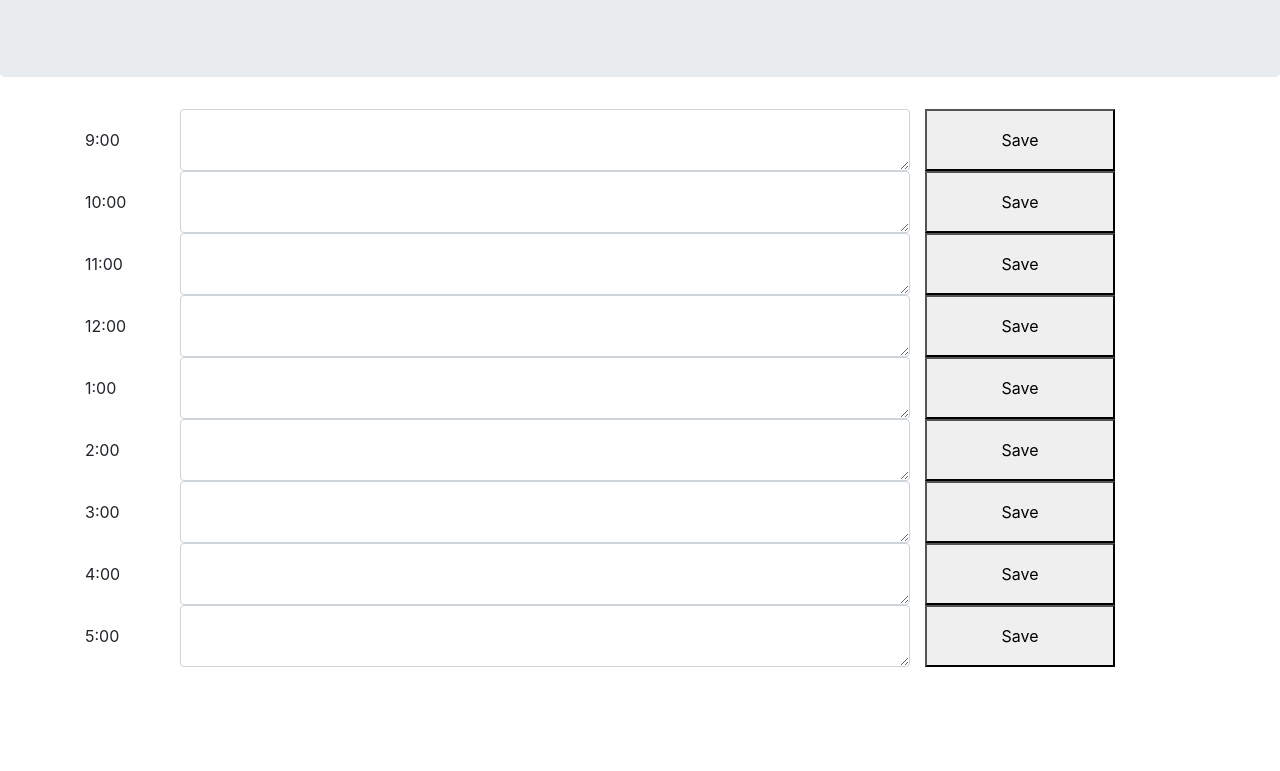
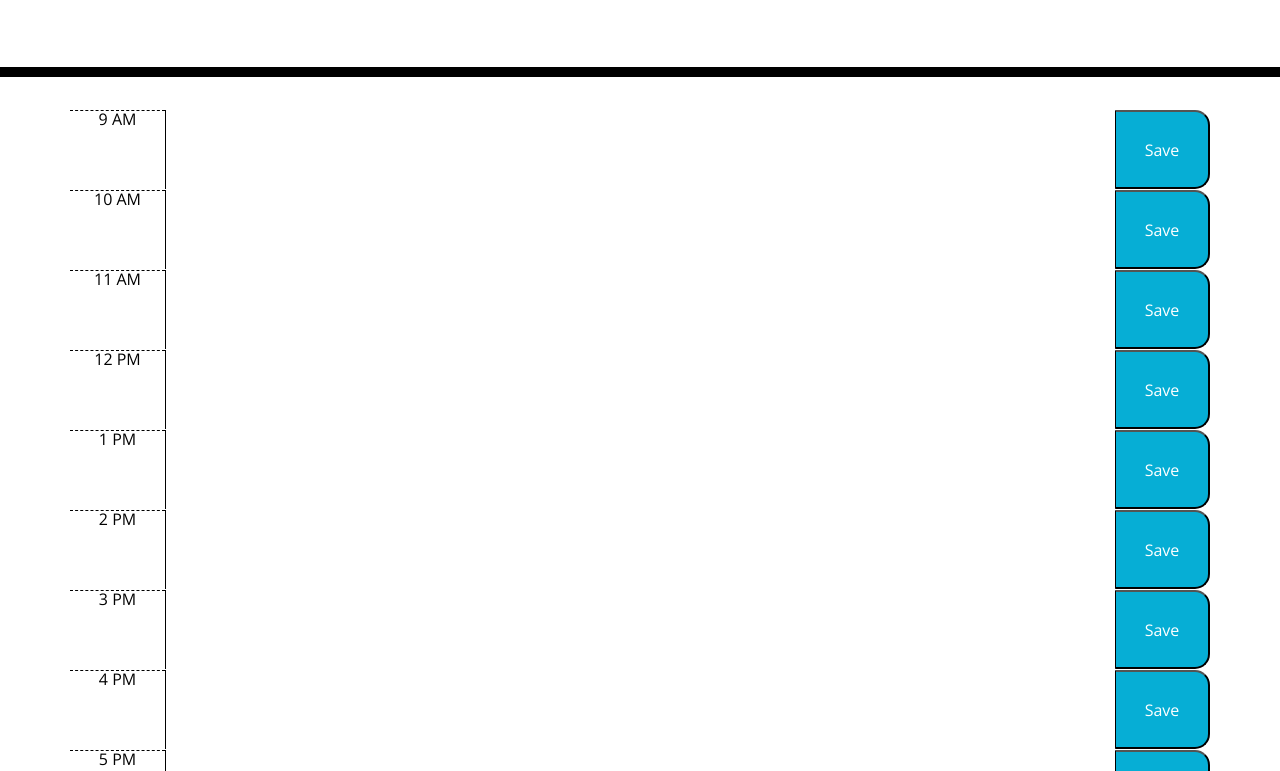
Before and after one commit to jinm81/workday, a plain HTML site: page index.html in a window 1280 px wide. Shown: the part 191-962 px from the top of the page. Before the commit the page ends 858 px from the top, so only its background shows below. Drawn offline with nearby package versions, Linux system fonts and the light colour scheme.

Commit message:
updated html

```diff
--- a/index.html
+++ b/index.html
@@ -2,107 +2,74 @@
 <html lang="en">
 
 <head>
-  <meta charset="UTF-8">
-  <meta name="viewport" content="width=device-width, initial-scale=1.0">
-  <meta http-equiv="X-UA-Compatible" content="ie=edge">
-  <title>Day Planner</title>
-
-  <link rel="stylesheet" href="https://stackpath.bootstrapcdn.com/bootstrap/4.3.1/css/bootstrap.min.css"
-    integrity="sha384-ggOyR0iXCbMQv3Xipma34MD+dH/1fQ784/j6cY/iJTQUOhcWr7x9JvoRxT2MZw1T" crossorigin="anonymous">
-  <script src="https://kit.fontawesome.com/9b22d73af0.js" crossorigin="anonymous"></script>
-
-  <link rel="stylesheet" href="assets/css/style.css">
-
-  <link href="https://fonts.googleapis.com/css?family=Questrial&display=swap" rel="stylesheet">
-  <script src="https://cdnjs.cloudflare.com/ajax/libs/moment.js/2.24.0/moment.min.js"
-    integrity="sha256-4iQZ6BVL4qNKlQ27TExEhBN1HFPvAvAMbFavKKosSWQ=" crossorigin="anonymous"></script>
-
+  <meta charset="UTF-8" />
+  <meta name="viewport" content="width=device-width, initial-scale=1.0" />
+  <meta http-equiv="X-UA-Compatible" content="ie=edge" />
+  <link rel="stylesheet" href="https://stackpath.bootstrapcdn.com/bootstrap/4.3.1/css/bootstrap.min.css" />
+  <link rel="stylesheet" href="https://use.fontawesome.com/releases/v5.8.1/css/all.css"
+    integrity="sha384-50oBUHEmvpQ+1lW4y57PTFmhCaXp0ML5d60M1M7uH2+nqUivzIebhndOJK28anvf" crossorigin="anonymous" />
+  <link href="https://fonts.googleapis.com/css?family=Open+Sans&display=swap" rel="stylesheet" />
+  <link rel="stylesheet" href="style.css" />
+  <title>Work Day Scheduler</title>
 </head>
-</div>
 
 <body>
   <header class="jumbotron">
     <h1 class="display-3">Work Day Scheduler</h1>
-
     <p class="lead">A simple calendar app for scheduling your work day</p>
     <p id="currentDay" class="lead"></p>
   </header>
+  <div class="container">
+    <div class="row time-block" id="9">
+      <div class="col-1 hour">9 AM</div>
+      <textarea class="col-10 schedule"></textarea>
+      <button class="col-1 saveBtn">Save</button>
     </div>
-  <div class="container" id="9">
-    <div class="row h-100">
-      <p class="col-sm-1 my-auto time-block">9:00</p>
-      <div class="inputText col-sm-8" id="9"><textarea class="form-control" id="textarea"></textarea></div>
-      <button class="saveBtn col-sm-2">Save</button>
+    <div class="row time-block" id="10">
+      <div class="col-1 hour">10 AM</div>
+      <textarea class="col-10 schedule"></textarea>
+      <button class="col-1 saveBtn">Save</button>
     </div>
+    <div class="row time-block" id="11">
+      <div class="col-1 hour">11 AM</div>
+      <textarea class="col-10 schedule"></textarea>
+      <button class="col-1 saveBtn">Save</button>
     </div>
-    <div class="container" id="10">
-      <div class="row h-100">
-        <p class="col-sm-1 my-auto time-block">10:00</p>
-        <div class="inputText col-sm-8" id="9"><textarea class="form-control" id="textarea"></textarea></div>
-        <button class="saveBtn col-sm-2">Save</button>
+    <div class="row time-block" id="12">
+      <div class="col-1 hour">12 PM</div>
+      <textarea class="col-10 schedule"></textarea>
+      <button class="col-1 saveBtn">Save</button>
     </div>
+    <div class="row time-block" id="13">
+      <div class="col-1 hour">1 PM</div>
+      <textarea class="col-10 schedule"></textarea>
+      <button class="col-1 saveBtn">Save</button>
     </div>
-      <div class="container" id="11">
-        <div class="row h-100">
-          <p class="col-sm-1 my-auto time-block">11:00</p>
-          <div class="inputText col-sm-8" id="9"><textarea class="form-control" id="textarea"></textarea></div>
-          <button class="saveBtn col-sm-2">Save</button>
+    <div class="row time-block" id="14">
+      <div class="col-1 hour">2 PM</div>
+      <textarea class="col-10 schedule"></textarea>
+      <button class="col-1 saveBtn">Save</button>
     </div>
+    <div class="row time-block" id="15">
+      <div class="col-1 hour">3 PM</div>
+      <textarea class="col-10 schedule"></textarea>
+      <button class="col-1 saveBtn">Save</button>
     </div>
-      <div class="container" id="12">
-        <div class="row h-100">
-          <p class="col-sm-1 my-auto time-block">12:00</p>
-          <div class="inputText col-sm-8" id="9"><textarea class="form-control" id="textarea"></textarea></div>
-          <button class="saveBtn col-sm-2">Save</button>
+    <div class="row time-block" id="16">
+      <div class="col-1 hour">4 PM</div>
+      <textarea class="col-10 schedule"></textarea>
+      <button class="col-1 saveBtn">Save</button>
     </div>
-      </div>
-      <div class="container" id="13">
-        <div class="row h-100">
-          <p class="col-sm-1 my-auto time-block">1:00</p>
-          <div class="inputText col-sm-8" id="9"><textarea class="form-control" id="textarea"></textarea></div>
-          <button class="saveBtn col-sm-2">Save</button>
-        </div>
-      </div>
-      <div class="container" id="14">
-        <div class="row h-100">
-          <p class="col-sm-1 my-auto time-block">2:00</p>
-          <div class="inputText col-sm-8" id="9"><textarea class="form-control" id="textarea"></textarea></div>
-          <button class="saveBtn col-sm-2">Save</button>
+    <div class="row time-block" id="17">
+      <div class="col-1 hour">5 PM</div>
+      <textarea class="col-10 schedule"></textarea>
+      <button class="col-1 saveBtn">Save</button>
     </div>
   </div>
 
-      <div class="container" id="15">
-        <div class="row h-100">
-          <p class="col-sm-1 my-auto time-block">3:00</p>
-          <div class="inputText col-sm-8" id="9"><textarea class="form-control" id="textarea"></textarea></div>
-          <button class="saveBtn col-sm-2">Save</button>
-        </div>
-      </div>
-      <div class="container" id="16">
-        <div class="row h-100">
-          <p class="col-sm-1 my-auto time-block">4:00</p>
-          <div class="inputText col-sm-8" id="9"><textarea class="form-control" id="textarea"></textarea></div>
-          <button class="saveBtn col-sm-2">Save</button>
-        </div>
-      </div>
-      <div class="container" id="17">
-        <div class="row h-100">
-          <p class="col-sm-1 my-auto time-block">5:00</p>
-          <div class="inputText col-sm-8" id="9"><textarea class="form-control" id="textarea"></textarea></div>
-          <button class="saveBtn col-sm-2">Save</button>
-        </div>
-      </div>
-
-
-
-
-
-
-
   <script src="https://code.jquery.com/jquery-3.4.1.min.js"></script>
   <script src="https://cdnjs.cloudflare.com/ajax/libs/moment.js/2.24.0/moment.min.js"></script>
-    <script type="text/javascript" src="script.js"></script>
-
+  <script src="planner.js"></script>
 </body>
 
 </html>
--- /dev/null
+++ b/style.css
@@ -0,0 +1,100 @@
+body {
+  font-family: 'Open Sans', sans-serif;
+  font-size: 16px;
+  line-height: 1;
+}
+
+textarea{
+  background: transparent;
+  border: none;
+  resize: none;
+  color: #000000;
+  border-left: 1px solid black;
+  padding: 10px;
+  height: 100%;
+  width: 100%;
+}
+
+.jumbotron {
+  text-align: center;
+  background-color: transparent;
+  color: black;
+  border-radius: 0;
+  border-bottom: 10px solid black;
+}
+
+.alert-success {
+  position: fixed;
+  text-align: center;
+  left: 50%;
+  width: 50%;
+  margin-left: -25%;
+  bottom: -80px;
+}
+
+.container {
+  margin-bottom: 30px;
+}
+
+.description{
+  white-space: pre-wrap;
+}
+
+.col-2, .col-8, .col-sm-1, .col-sm-10 {
+  padding: 0;
+}
+
+.time-block{
+  text-align: center;
+  border-radius: 15px;
+}
+
+.row {
+  /* white-space: pre-wrap; */
+  height: 80px;
+  border-top: 1px solid white;;
+}
+
+.hour {
+  background-color: #ffffff;
+  color: #000000;
+  border-top: 1px dashed #000000;
+  white-space: pre-wrap;
+}
+
+.past {
+  background-color: #d3d3d3;
+  color: white;
+}
+
+.present {
+  background-color: #ff6961;
+  color: white;
+}
+
+.future {
+  background-color: #77dd77;
+  color: white;
+}
+
+.saveBtn {
+  border-left: 1px solid black;
+  border-top-right-radius: 15px;
+  border-bottom-right-radius: 15px;
+  background-color: #06AED5;
+  height: 100%;
+  width: 100%;
+  color: white;
+}
+
+.saveBtn i:hover {
+  font-size: 20px;
+  transition: all .3s ease-in-out;
+}
+
+.alert-animation {
+  animation-name: show-and-hide;
+  animation-fill-mode: forwards;
+  animation-timing-function: ease-in-out;
+  animation-duration: 4.00s;
+}
```
Lines whose indentation alone changed are shown as unchanged.
